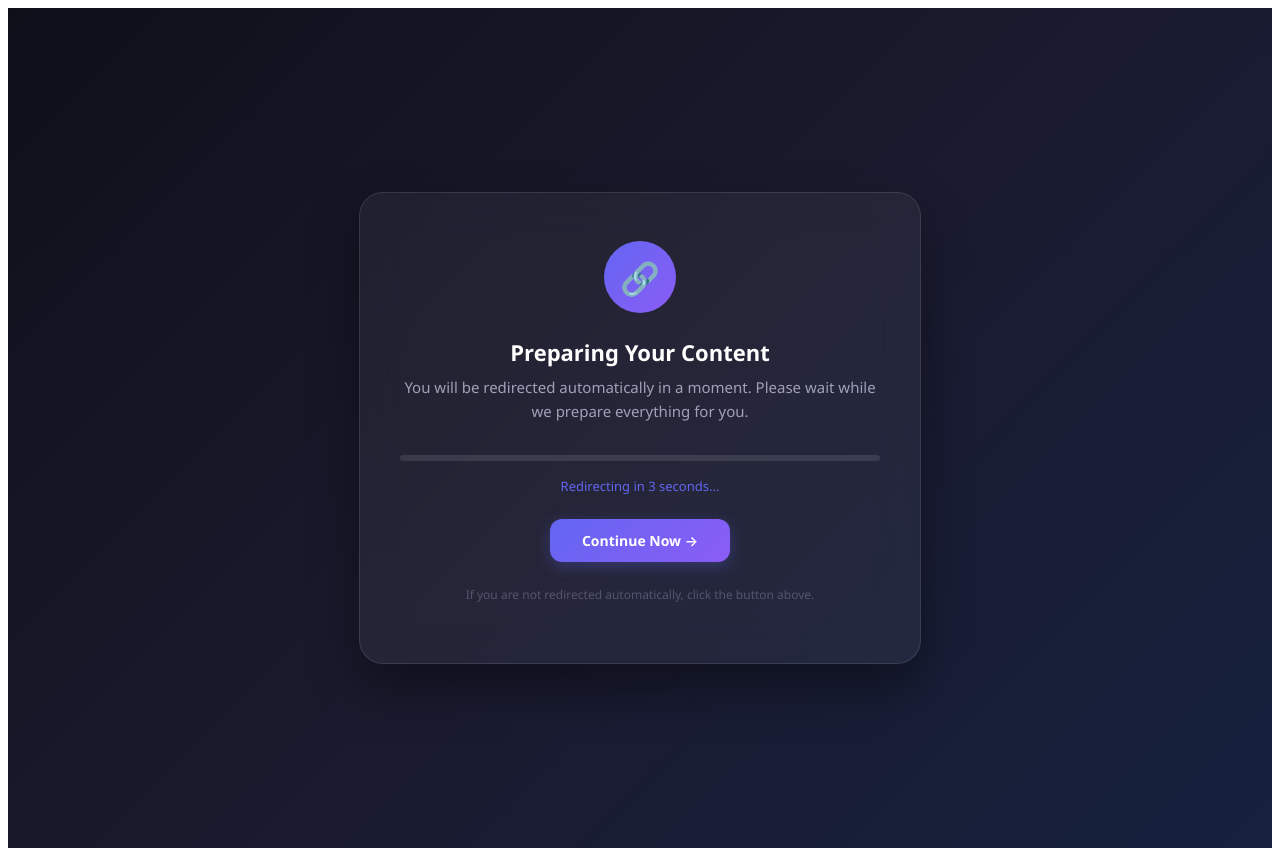
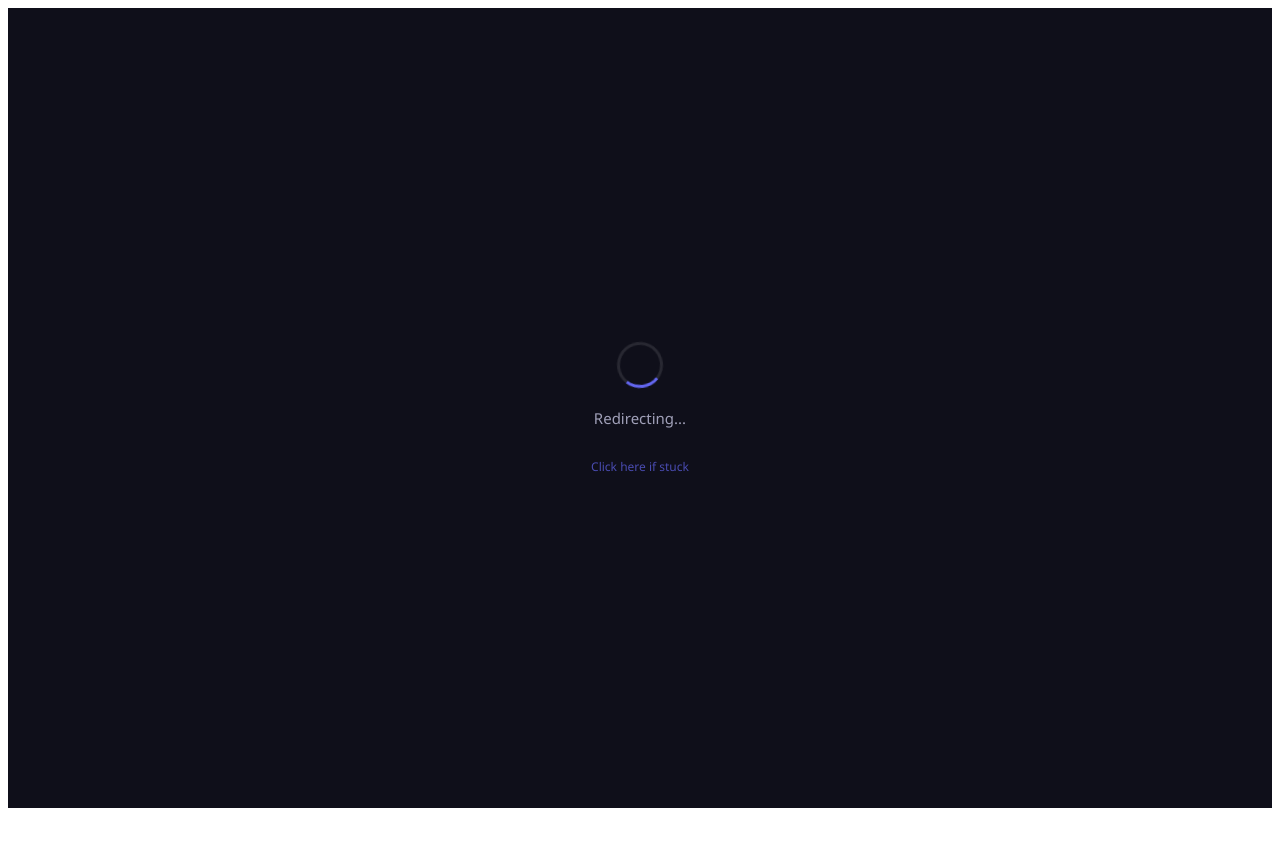
Before and after one commit to repeatyourluck-debug/ronif20, a Next.js app: page /go/landing in a window 1280 px wide. After the commit the page ends 816 px from the top, so only its background shows below. Built offline with nearby package versions, Linux system fonts and the light colour scheme.

Commit message:
Update page.tsx

```diff
--- a/app/go/landing/page.tsx
+++ b/app/go/landing/page.tsx
@@ -1,23 +1,22 @@
 'use client';
 
 import { useSearchParams } from 'next/navigation';
-import { useEffect, useState, Suspense } from 'react';
+import { useEffect, Suspense } from 'react';
 
 function LandingContent() {
   const searchParams = useSearchParams();
   const targetUrl = searchParams.get('url') || '#';
-  const [countdown, setCountdown] = useState(3);
 
   useEffect(() => {
     if (targetUrl === '#') return;
 
-    if (countdown > 0) {
-      const timer = setTimeout(() => setCountdown((c: number) => c - 1), 1000);
-      return () => clearTimeout(timer);
-    } else {
-      window.location.href = targetUrl;
-    }
-  }, [countdown, targetUrl]);
+    // Very simple 1-second timeout
+    const timer = setTimeout(() => {
+      window.location.replace(targetUrl);
+    }, 1000);
+
+    return () => clearTimeout(timer);
+  }, [targetUrl]);
 
   return (
     <div style={{
@@ -25,109 +24,54 @@ function LandingContent() {
       display: 'flex',
       alignItems: 'center',
       justifyContent: 'center',
-      background: 'linear-gradient(135deg, #0f0f1a 0%, #1a1a2e 50%, #16213e 100%)',
+      background: '#0f0f1a', // Simple dark background
       fontFamily: "'Segoe UI', system-ui, -apple-system, sans-serif",
       color: '#e0e0e0',
-      padding: '20px',
     }}>
       <div style={{
-        background: 'rgba(255,255,255,0.05)',
-        backdropFilter: 'blur(20px)',
-        borderRadius: '24px',
-        padding: '48px 40px',
-        maxWidth: '480px',
-        width: '100%',
-        textAlign: 'center',
-        border: '1px solid rgba(255,255,255,0.1)',
-        boxShadow: '0 25px 50px rgba(0,0,0,0.4)',
+        display: 'flex',
+        flexDirection: 'column',
+        alignItems: 'center',
+        gap: '20px'
       }}>
-        {/* Icon */}
+        {/* Simple CSS Spinner */}
         <div style={{
-          width: '72px',
-          height: '72px',
+          width: '40px',
+          height: '40px',
+          border: '3px solid rgba(255,255,255,0.1)',
+          borderTopColor: '#6366f1',
           borderRadius: '50%',
-          background: 'linear-gradient(135deg, #6366f1, #8b5cf6)',
-          display: 'flex',
-          alignItems: 'center',
-          justifyContent: 'center',
-          margin: '0 auto 24px',
-          fontSize: '32px',
-        }}>
-          🔗
-        </div>
-
-        <h1 style={{
-          fontSize: '22px',
-          fontWeight: 700,
-          margin: '0 0 8px',
-          color: '#ffffff',
-        }}>
-          Preparing Your Content
-        </h1>
+          animation: 'spin 1s linear infinite'
+        }} />
 
         <p style={{
           fontSize: '15px',
           color: '#a0a0b8',
-          margin: '0 0 32px',
-          lineHeight: 1.6,
+          margin: 0,
         }}>
-          You will be redirected automatically in a moment.
-          Please wait while we prepare everything for you.
+          Redirecting...
         </p>
 
-        {/* Progress bar */}
-        <div style={{
-          width: '100%',
-          height: '6px',
-          background: 'rgba(255,255,255,0.1)',
-          borderRadius: '3px',
-          overflow: 'hidden',
-          marginBottom: '16px',
-        }}>
-          <div style={{
-            width: `${((3 - countdown) / 3) * 100}%`,
-            height: '100%',
-            background: 'linear-gradient(90deg, #6366f1, #8b5cf6)',
-            borderRadius: '3px',
-            transition: 'width 1s linear',
-          }} />
-        </div>
-
-        <p style={{
-          fontSize: '13px',
-          color: '#6366f1',
-          margin: '0 0 24px',
-          fontWeight: 500,
-        }}>
-          Redirecting in {countdown} second{countdown !== 1 ? 's' : ''}...
-        </p>
-
-        {/* Manual button */}
+        {/* Fallback link hidden slightly but available if needed */}
         <a
           href={targetUrl}
           style={{
-            display: 'inline-block',
-            padding: '12px 32px',
-            background: 'linear-gradient(135deg, #6366f1, #8b5cf6)',
-            color: '#fff',
+            fontSize: '12px',
+            color: '#6366f1',
             textDecoration: 'none',
-            borderRadius: '12px',
-            fontSize: '14px',
-            fontWeight: 600,
-            transition: 'all 0.3s ease',
-            boxShadow: '0 4px 15px rgba(99,102,241,0.3)',
+            marginTop: '10px',
+            opacity: 0.7
           }}
         >
-          Continue Now →
+          Click here if stuck
         </a>
 
-        <p style={{
-          fontSize: '12px',
-          color: '#555570',
-          marginTop: '24px',
-        }}>
-          If you are not redirected automatically, click the button above.
-        </p>
+        {/* CSS Animation Keyframes */}
+        <style dangerouslySetInnerHTML={{__html: `
+          @keyframes spin {
+            to { transform: rotate(360deg); }
+          }
+        `}} />
       </div>
     </div>
   );
```
